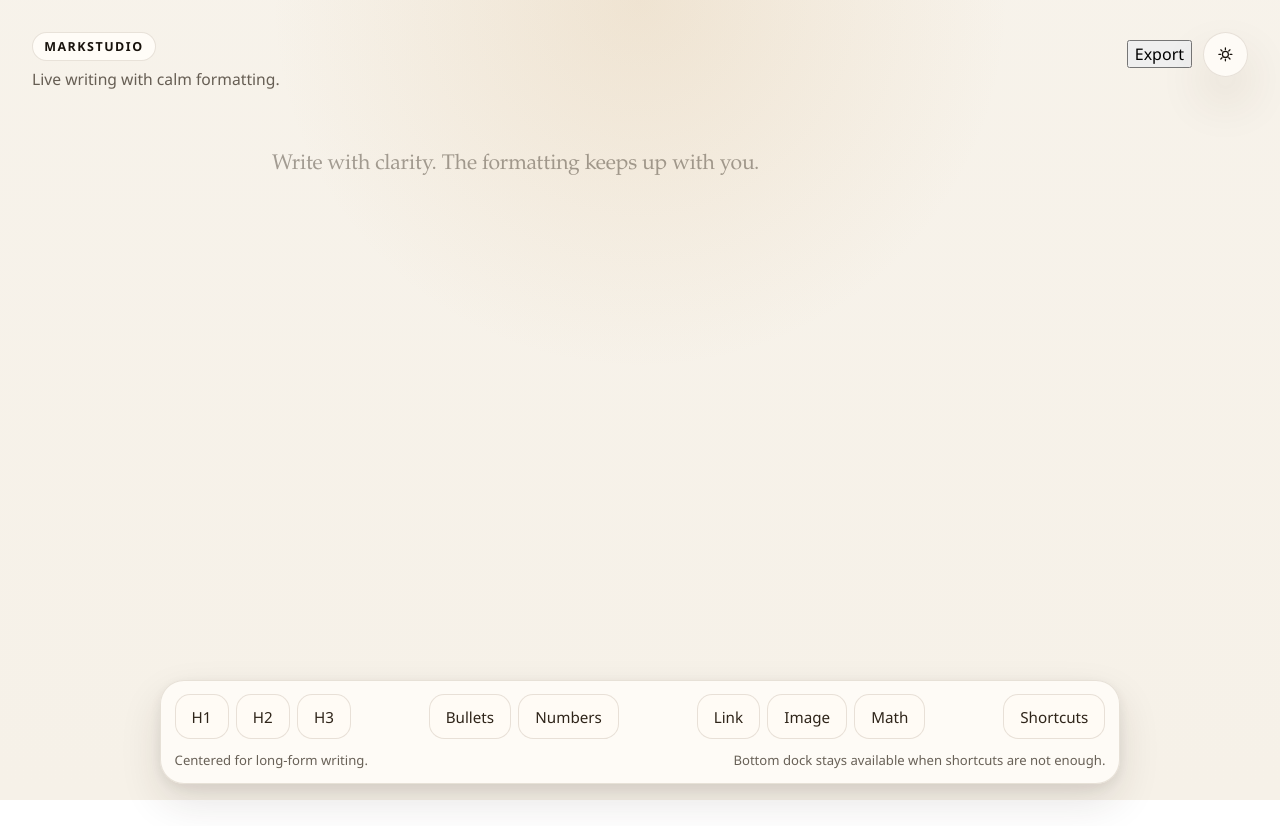
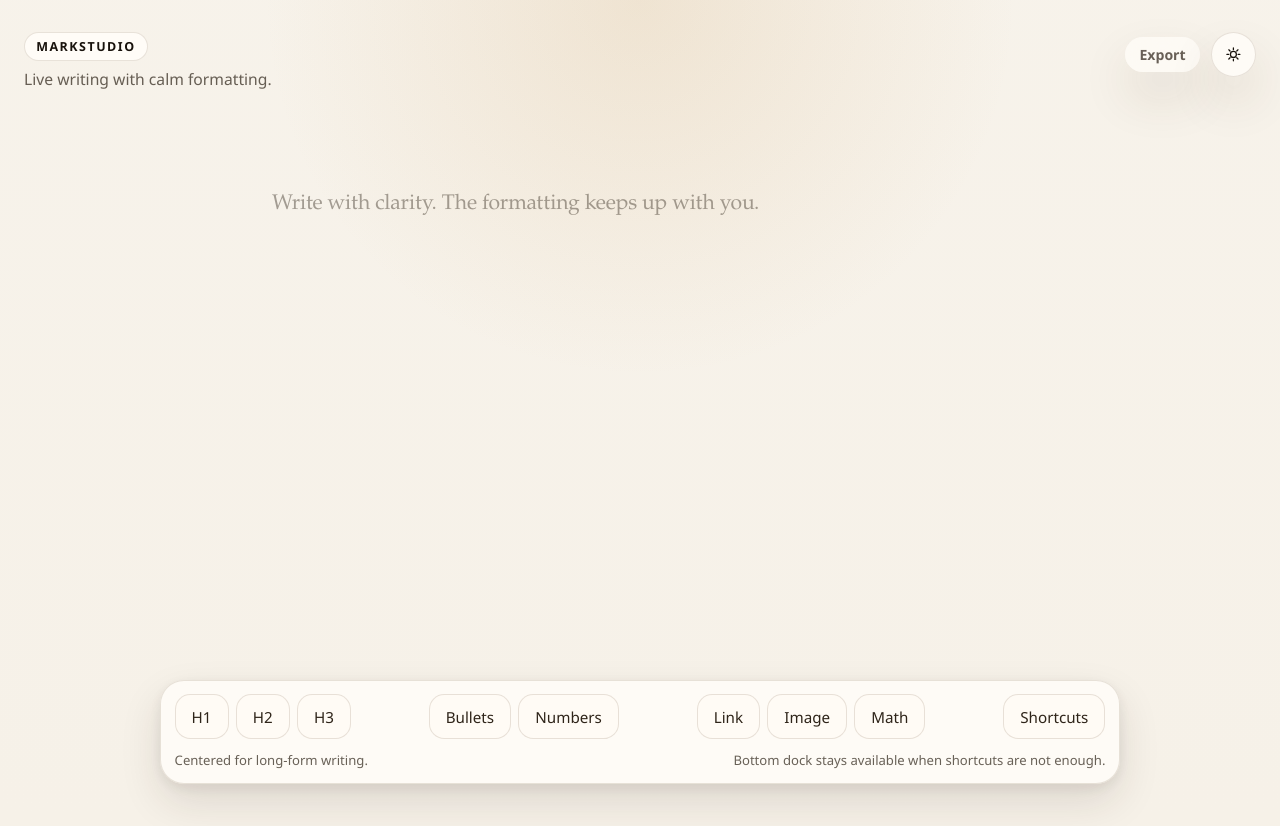
Before and after one commit to Igor-Scalzer010/MarkStudio, a React (Vite) app: page / in a window 1280 px wide. Before the commit the page ends 800 px from the top, so only its background shows below. Built offline with nearby package versions, Linux system fonts and the light colour scheme.

Commit message:
refactor App.css for improved layout and styling; enhance editor action button appearance

```diff
--- a/src/App.css
+++ b/src/App.css
@@ -1,19 +1,23 @@
 .app-shell {
   min-height: 100vh;
-  padding: 2rem 1.25rem 8rem;
+  padding: 2rem 0 8rem;
 }
 
 .editor-layout {
-  width: min(100%, 76rem);
+  width: 100%;
   margin: 0 auto;
 }
 
 .editor-chrome {
+  position: sticky;
+  top: 2rem;
+  z-index: 50;
   display: flex;
   align-items: flex-start;
   justify-content: space-between;
   gap: 1.5rem;
-  margin-bottom: 3.5rem;
+  margin-bottom: 4.5rem;
+  padding: 0 1.5rem 1.5rem;
 }
 
 .editor-mark {
@@ -42,16 +46,20 @@
   font-size: 0.98rem;
 }
 
-.editor-status {
+.editor-action {
   display: inline-flex;
+  align-items: center;
+  justify-content: center;
   gap: 0.85rem;
-  align-items: center;
   padding: 0.5rem 0.9rem;
   border-radius: 999px;
   background: color-mix(in srgb, var(--surface-raised) 78%, transparent);
   border: 1px solid var(--border-soft);
   color: var(--text-muted);
   font-size: 0.88rem;
+  font-weight: 600;
+  box-shadow: var(--shadow-soft);
+  backdrop-filter: blur(18px);
 }
 
 .editor-tools {
@@ -221,6 +229,7 @@
   font-size: 0.92rem;
 }
 
+.editor-action,
 .toolbar-close,
 .toolbar-button,
 .theme-toggle {
@@ -242,10 +251,16 @@
   color: var(--text-muted);
 }
 
+.editor-action:hover,
 .toolbar-close:hover,
 .toolbar-button:hover,
 .theme-toggle:hover {
   transform: translateY(-1px);
+}
+
+.editor-action:focus-visible {
+  outline: 2px solid color-mix(in srgb, var(--accent) 48%, transparent);
+  outline-offset: 3px;
 }
 
 .theme-toggle {
@@ -469,10 +484,10 @@
     flex-direction: column;
     gap: 1rem;
     margin-bottom: 2.3rem;
+    top: 1.25rem;
   }
 
-  .editor-tools,
-  .editor-status {
+  .editor-tools {
     flex-wrap: wrap;
   }
 
```
